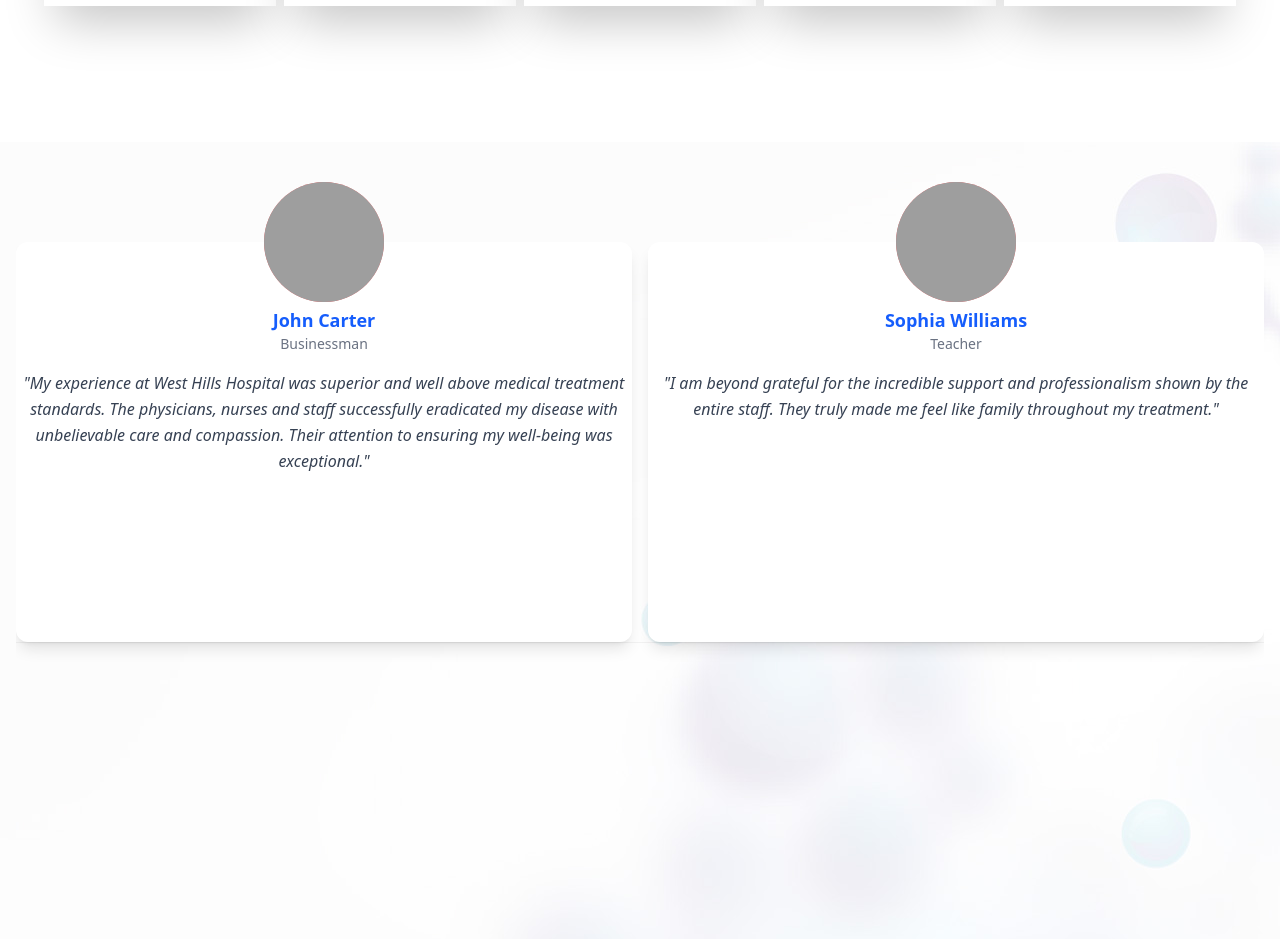
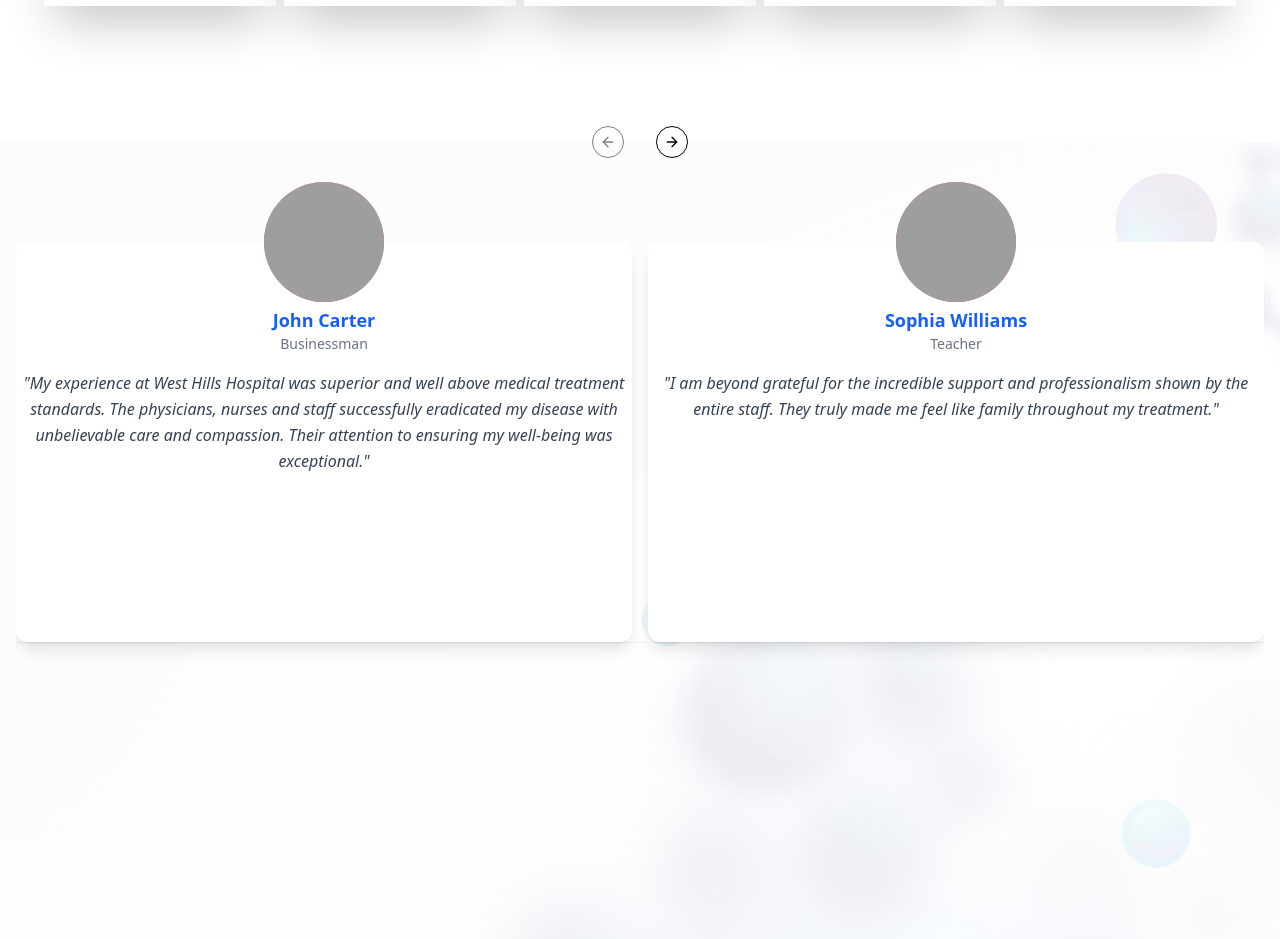
Before and after one commit to Dotuncom/Better-Med, a React (Vite) app: page / in a window 1280 px wide. Shown: the part 4280-5219 px from the top of the page. Built offline with nearby package versions, Linux system fonts and the light colour scheme; grey boxes are pictures that could not be loaded.

Commit message:
add the prev, and next button but made it absolute

```diff
--- a/src/features/home/components/CustomerRating.tsx
+++ b/src/features/home/components/CustomerRating.tsx
@@ -3,7 +3,7 @@ import TestimonialCard from '@/components/ui/Card/TestimonialCard'
 import background from '../../../assets/background.jpg'
 import { testimonials } from '@/datas/testimonial';
 
-import { Carousel, CarouselContent, CarouselItem,} from '@/components/ui/carousel';
+import { Carousel, CarouselContent, CarouselItem, CarouselNext, CarouselPrevious,} from '@/components/ui/carousel';
 
 const CustomerRating = () => {
 
@@ -25,10 +25,13 @@ const CustomerRating = () => {
             </CarouselItem>
           ))}
         </CarouselContent>
+        <div className='absolute left-1/2 top-0'>
+        <CarouselPrevious />
+        <CarouselNext />
+        </div>
 
         {/* Navigation buttons */}
-        {/* <CarouselPrevious />
-        <CarouselNext /> */}
+
       </Carousel>
 
         </div>
```
